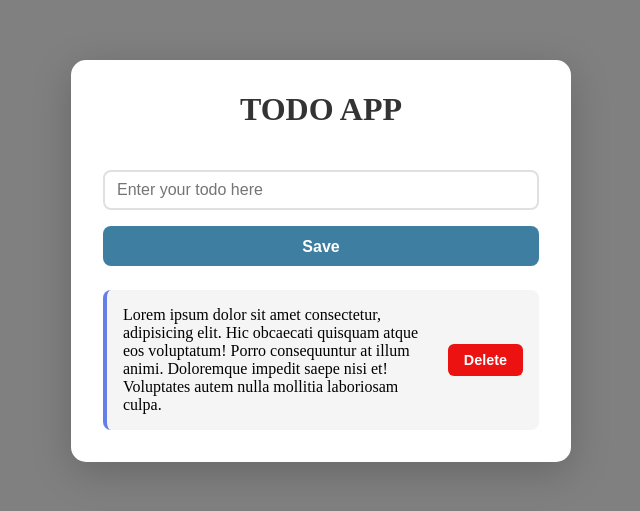
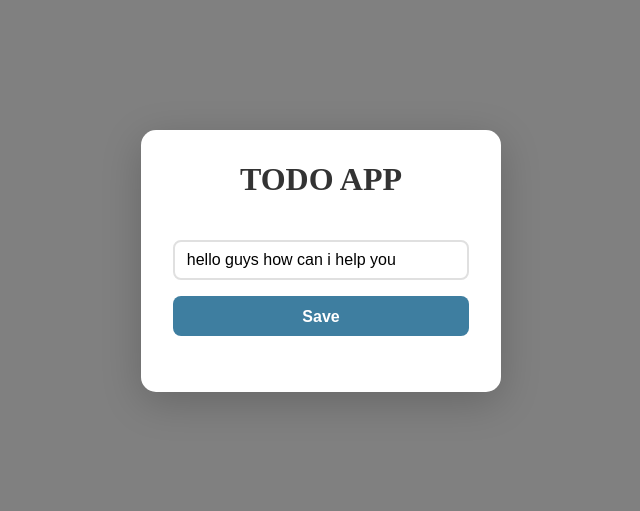
Before and after one commit to umar5252-g/react-mini-projects, a React (Vite) app in the folder react-todo-app/: page / in a window 1280 px wide. Shown: the part 139-650 px from the top of the page, without its empty margins (319-959 px from the left). Built offline with nearby package versions, Linux system fonts and the light colour scheme.

Commit message:
create delete , save and display features

```diff
--- a/react-todo-app/src/App.jsx
+++ b/react-todo-app/src/App.jsx
@@ -1,9 +1,9 @@
 // import { useEffect, useState } from "react";
+import { useState } from "react";
 import "./App.css";
+function TodoInput({ todos, setTodos }) {
+  const [inputTodo, setInputTodo] = useState("hello guys how can i help you ");
 
-function App() {
-  // useEffect(() => {}, []);
-  function TodoInput() {
   return (
     <>
       {" "}
@@ -11,39 +11,74 @@ function App() {
         className="todo-input"
         type="text"
         placeholder="Enter your todo here"
-          onChange={() => {}}
+        value={inputTodo}
+        onChange={(event) => {
+          setInputTodo(event.target.value);
+        }}
       />
-        <button onClick={() => {}} className="save-btn">
+      <button
+        onClick={() => {
+          const newTodo = inputTodo;
+          setTodos([...todos, newTodo]);
+          setInputTodo("");
+          // console.log(todos);
+        }}
+        className="save-btn"
+      >
         Save
       </button>
     </>
   );
 }
-  function DisplayTodo() {
+
+function DisplayTodo({ todos, setTodos }) {
   return (
-      <>
+    <div>
       <div className="todos-container">
-          <div className="todo">
-            Lorem ipsum dolor sit amet consectetur, adipisicing elit. Hic
-            obcaecati quisquam atque eos voluptatum! Porro consequuntur at illum
-            animi. Doloremque impedit saepe nisi et! Voluptates autem nulla
-            mollitia laboriosam culpa.
+        {todos.map((item, index) => {
+          return (
+            <div key={index} className="todo">
+              {item}
               <div className="delete-btn">
-              <button>Delete</button>
+                <button
+                  onClick={() => {
+                    const idxToDelete = index;
+                    const newTodos = todos.filter(
+                      (todo, i) => i !== idxToDelete
+                    );
+                    setTodos(newTodos);
+                  }}
+                >
+                  Delete
+                </button>
               </div>
             </div>
+          );
+        })}
       </div>
-      </>
+    </div>
   );
 }
+
+function App() {
+  const [todos, setTodos] = useState([]);
+
+  const nums = [1, 2, 3, 4, 5, 6, 7, 8, 9, 10];
+  const OddNum = nums.filter((num) => {
+    return num % 2 !== 0;
+  });
+  console.log(OddNum);
+  const numbers = [1, 2, 3, 4, 5, 6];
+  const oddNumbers = numbers.filter((num) => num % 2 !== 0);
+  console.log(oddNumbers); // [1, 3, 5]
 
   return (
     <>
       <div className="app-container">
         <h1>TODO APP</h1>
         <br />
-        <TodoInput />
-        <DisplayTodo />
+        <TodoInput todos={todos} setTodos={setTodos} />
+        <DisplayTodo todos={todos} setTodos={setTodos} />
       </div>
     </>
   );
```
Lines whose indentation alone changed are shown as unchanged.
